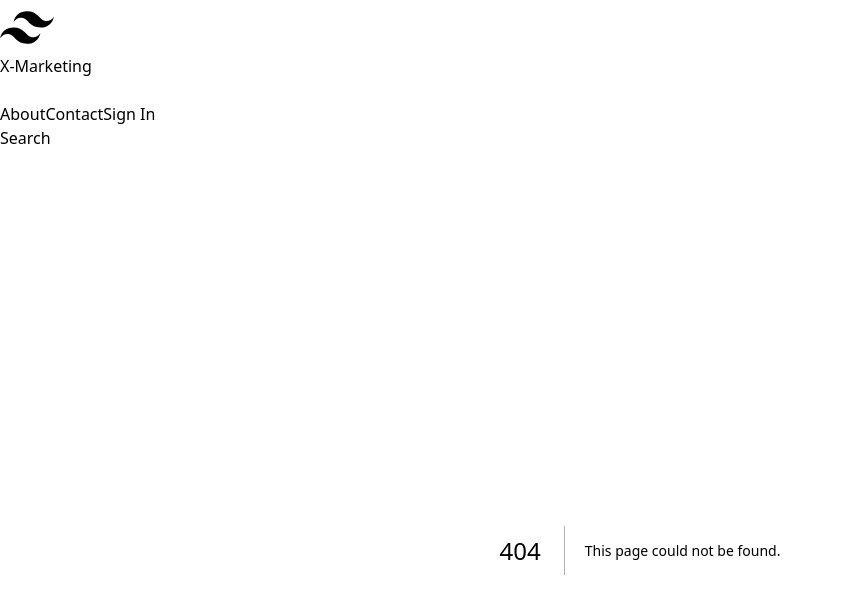
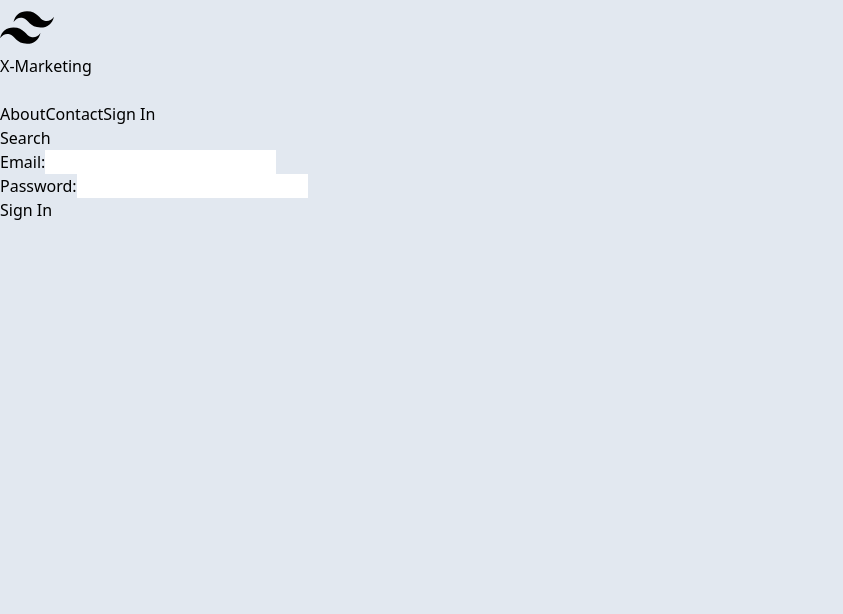
Before and after one commit to jlybrand/next-venit, a Next.js app: page /signin in a window 1280 px wide. Before the commit this address had no page. Shown: the top 614 px of the page, without its empty margins (0-843 px from the left). Built offline with nearby package versions, Linux system fonts and the light colour scheme.

Commit message:
added signin form

```diff
--- /dev/null
+++ b/pages/signin.jsx
@@ -0,0 +1,40 @@
+import React, { useState } from 'react';
+
+const SignInForm = () => {
+  const [email, setEmail] = useState('');
+  const [password, setPassword] = useState('');
+
+  const handleSubmit = (event) => {
+    event.preventDefault();
+    console.log('Sign in form submitted');
+    // Add logic to handle form submission here
+  };
+
+  return (
+    <form  className="signin-form" onSubmit={handleSubmit}>
+        <div className="signin-form__row" >
+      <label htmlFor="email">Email:</label>
+      <input
+        type="email"
+        id="email"
+        value={email}
+        onChange={(event) => setEmail(event.target.value)}
+        required
+      />
+      </div>
+      <div className="signin-form__row" >
+      <label htmlFor="password">Password:</label>
+      <input
+        type="password"
+        id="password"
+        value={password}
+        onChange={(event) => setPassword(event.target.value)}
+        required
+      />
+      </div>
+      <button type="submit">Sign In</button>
+    </form>
+  );
+};
+
+export default SignInForm;
--- a/styles/form.css
+++ b/styles/form.css
@@ -1,16 +1,16 @@
-.search-form,  .register-form {
+.search-form, .signin-form, .register-form {
     @apply bg-white max-w-xl  md:mt-40 mx-auto px-8 pt-6 pb-8 mb-4 rounded shadow-md
 }
 
-.search-form__row, .register-form__row {
+.search-form__row, .signin-form__row, .register-form__row {
     @apply py-4
 }
 
-.search-form__row label, .register-form label {
+.search-form__row label, .signin-form__row label, .register-form label {
     @apply block text-gray-700 text-sm font-bold pb-4
 }
 
-.search-form__row input, .register-form input {
+.search-form__row input, .signin-form input, .register-form input {
     @apply shadow appearance-none border rounded w-full py-2 px-3 text-gray-700 focus:outline-none focus:shadow-lg
 }
 
@@ -18,6 +18,6 @@
     @apply bg-white shadow border rounded w-full py-2 px-3
 }
 
-.search-form button, .register-form button {
+.search-form button, .signin-form button, .register-form button {
     @apply bg-blue-500 hover:bg-blue-700 text-white font-bold py-2 px-4 rounded w-full
 }
```
